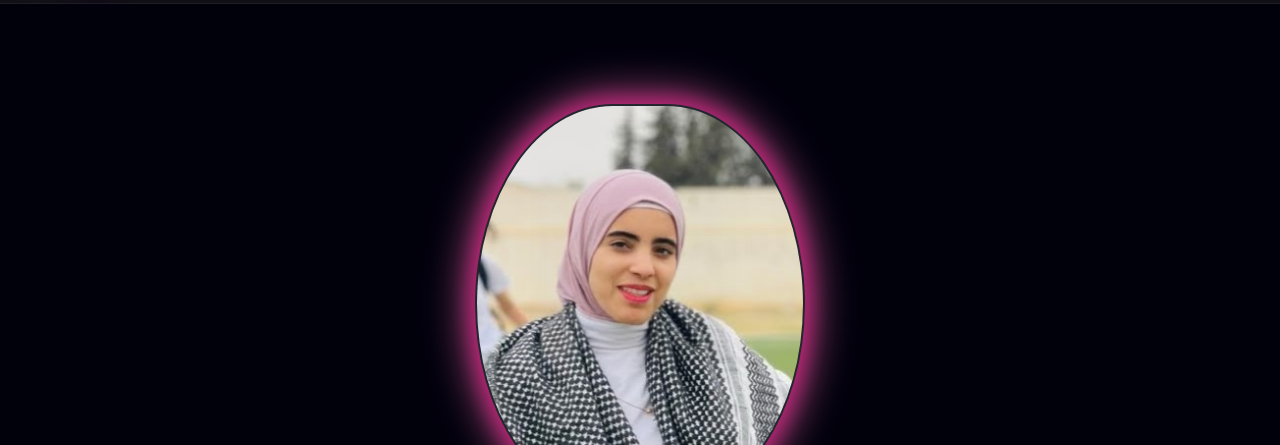
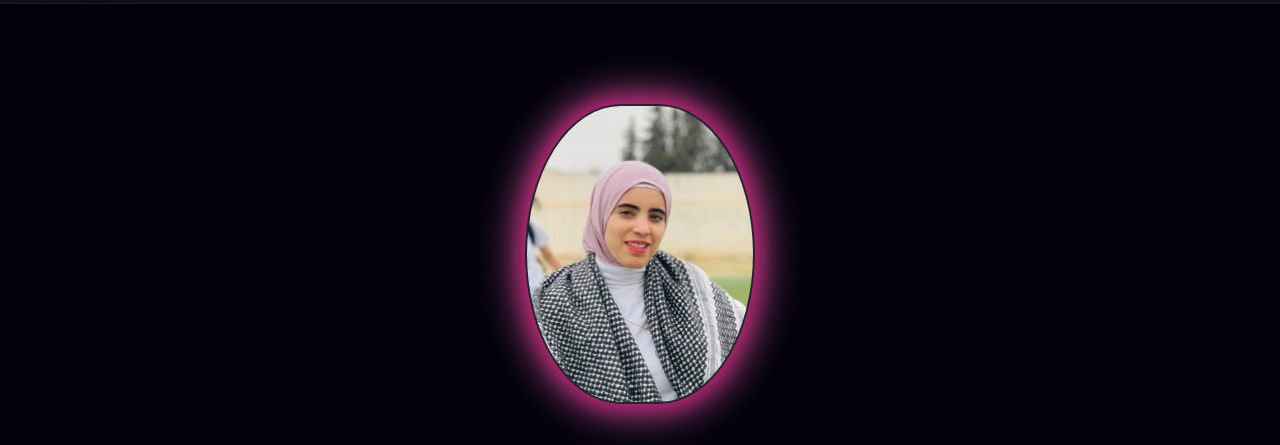
Before and after one commit to mariemselmi676/Portfolio, a plain HTML site: page index.html in a window 1280 px wide. Shown: the part 67-512 px from the top of the page. Drawn offline with nearby package versions, Linux system fonts and the light colour scheme.

Commit message:
first commit

```diff
--- a/dossier/css/style.css
+++ b/dossier/css/style.css
@@ -8,7 +8,7 @@
   --pink-2:#ff3a9c;
   --white:#ffffff;
 }
-/*marher*/
+/*marker*/
 *::selection{
     background: #f5d7ebda;
     color: #f7109a;
@@ -136,8 +136,8 @@ section{
 }
 /*my photo*/
 .home .home-img img{
-  width: 330px;
-  height: 400px;
+  width: 230px;
+  height: 300px;
   object-fit: cover;
   border-radius: 50%/60%;
   margin-bottom: 10px;
```
